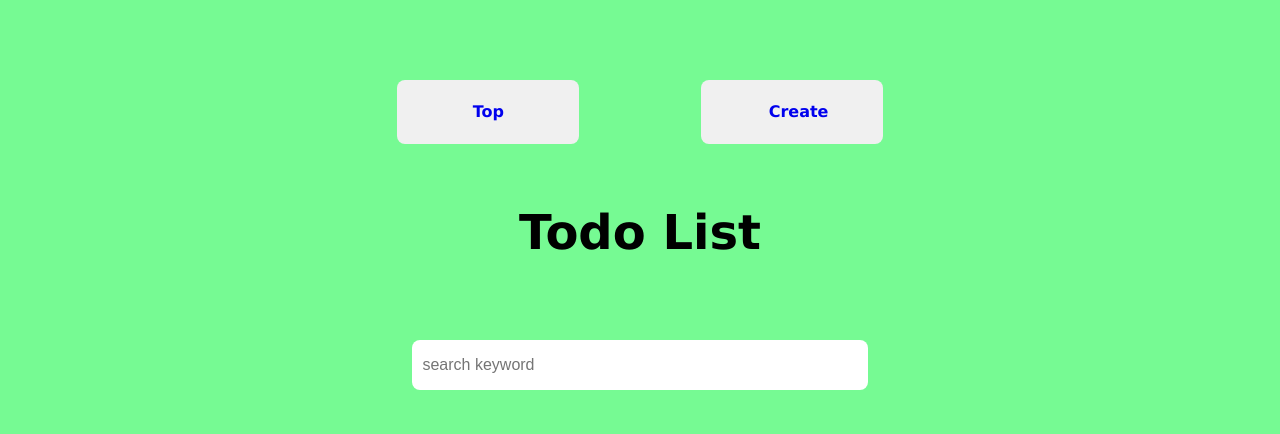
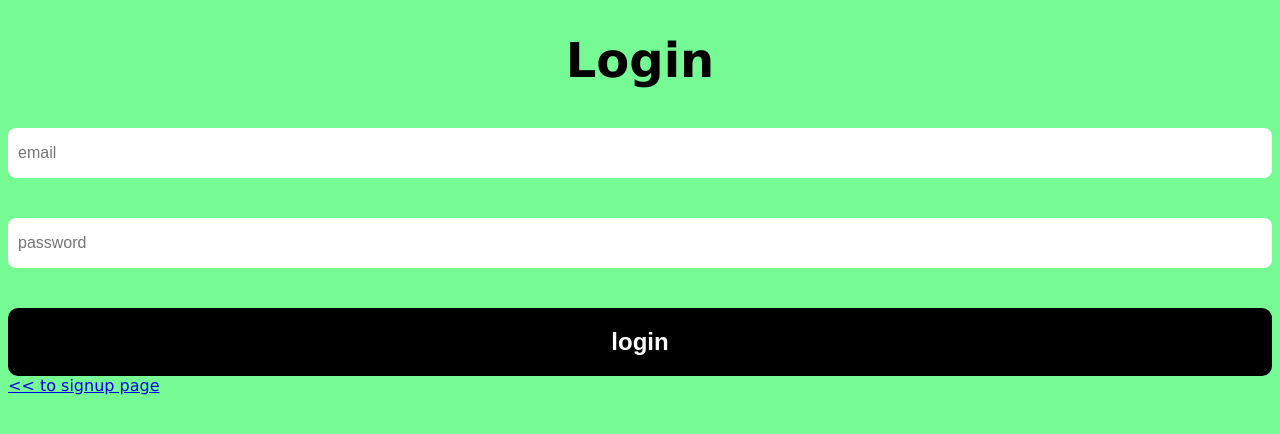
Before and after one commit to masahiro96848/nest_with_next_todo_auth, a Next.js app in the folder web-front/: page / in a window 1280 px wide. Shown: the top 434 px of the page. Built offline with nearby package versions, Linux system fonts and the light colour scheme; no server answers.

Commit message:
ログインページのtemplateを作成

```diff
--- a/web-front/src/components/organisms/BaseLayout/index.tsx
+++ b/web-front/src/components/organisms/BaseLayout/index.tsx
@@ -8,12 +8,14 @@ type Props = {
 
 export const BaseLayout = ({ title, children }: Props) => {
     return (
-        <div className="container">
-            <section className="common">
+        <div>
+            <header className="header">
                 <Navigation />
-            </section>
-            <h1 className="title">{title}</h1>
-            {children}
+            </header>
+            <main className="container">
+                <h1 className="title">{title}</h1>
+                {children}
+            </main>
         </div>
     )
 }
--- /dev/null
+++ b/web-front/src/components/templates/SignInTemplate/index.tsx
@@ -0,0 +1,38 @@
+import Link from 'next/link'
+import { NAVIGATION_LIST } from '@/constants/navigations'
+import { useAuthContext } from '@/contexts/AuthContext'
+import { InputForm } from '@/components/atoms/InputForm'
+import { CommonButton } from '@/components/atoms/CommonButton'
+import { useSignInTemplate } from './useSignInTemplate'
+
+export const SignInTemplate = () => {
+    const { signIn } = useAuthContext()
+    const [{ email, password }, { handleChangeEmail, handleChangePassword, handleLogin }] = useSignInTemplate({
+        signIn,
+    })
+
+    return (
+        <div className="contaier">
+            <h1 className="title">Login</h1>
+            <form className="" onSubmit={handleLogin}>
+                <div className="area">
+                    <InputForm type="email" value={email} placeholder="email" onChange={handleChangeEmail} />
+                </div>
+                <div className="area">
+                    <InputForm
+                        type="password"
+                        value={password}
+                        placeholder="password"
+                        onChange={handleChangePassword}
+                    />
+                </div>
+                <div className="area">
+                    <CommonButton type="submit" title="login" />
+                </div>
+                <div className="link">
+                    <Link href={NAVIGATION_LIST.SIGNUP}>&lt;&lt; to signup page</Link>
+                </div>
+            </form>
+        </div>
+    )
+}
--- /dev/null
+++ b/web-front/src/components/templates/SignInTemplate/useSignInTemplate.ts
@@ -0,0 +1,70 @@
+import { useState, useCallback } from 'react'
+import { useRouter } from 'next/router'
+import { signInApi } from '@/api/authApi'
+import { NAVIGATION_PATH } from '@/constants/navigations'
+import { UserType } from '@/interfaces/User'
+import { EventType } from '@/interfaces/Event'
+
+type Params = {
+    signIn: (user: UserType) => Promise<void>
+}
+
+type StatesType = {
+    email: string
+    password: string
+}
+
+type ActionsType = {
+    handleChangeEmail: EventType['onChangeInput']
+    handleChangePassword: EventType['onChangeInput']
+    handleLogin: EventType['onSubmit']
+}
+
+export const useSignInTemplate = ({ signIn }: Params) => {
+    const router = useRouter()
+    const [email, setEmail] = useState<string>('')
+    const [password, setPassword] = useState<string>('')
+
+    /**
+     * email更新処理
+     */
+    const handleChangeEmail: EventType['onChangeInput'] = useCallback((event) => setEmail(event.target.value), [])
+
+    /**
+     * password更新処理
+     */
+    const handleChangePassword: EventType['onChangeInput'] = useCallback((event) => setPassword(event.target.value), [])
+
+    /**
+     * ログイン処理
+     */
+    const handleLogin: EventType['onSubmit'] = useCallback(
+        async (event) => {
+            event.preventDefault()
+            const res = await signInApi(email, password)
+            if (res?.code === 401) {
+                console.log(res.message)
+                return
+            }
+            if (res?.data?.user) {
+                signIn(res.data.user)
+                localStorage.setItem('access_token', res.data.accessToken)
+                router.push(NAVIGATION_PATH.TOP)
+            }
+        },
+        [email, password, signIn, router]
+    )
+
+    const states: StatesType = {
+        email,
+        password,
+    }
+
+    const actions: ActionsType = {
+        handleChangeEmail,
+        handleChangePassword,
+        handleLogin,
+    }
+
+    return [states, actions] as const
+}
--- a/web-front/src/pages/index.tsx
+++ b/web-front/src/pages/index.tsx
@@ -1,6 +1,6 @@
 import { NextPage } from 'next'
-import { TodoTemplate } from '@/components/templates/TodoTemplate/index'
+import { SignInTemplate } from '@/components/templates/SignInTemplate'
 
-const TodoListPage: NextPage = () => <TodoTemplate />
+const SignInPage: NextPage = () => <SignInTemplate />
 
-export default TodoListPage
+export default SignInPage
```
